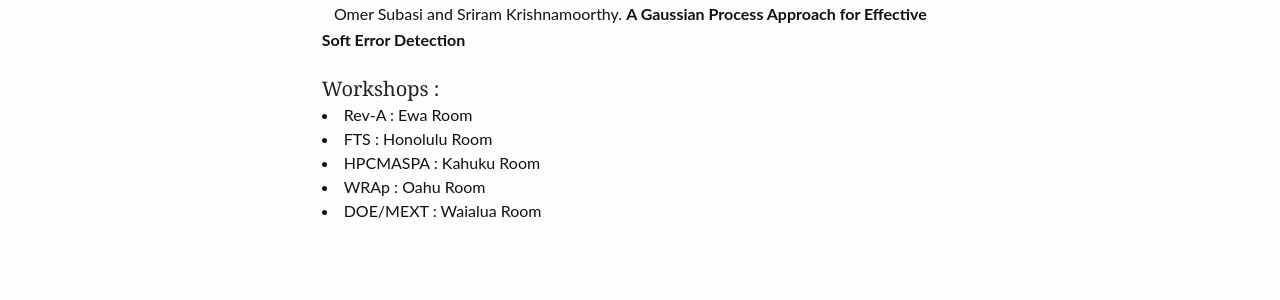
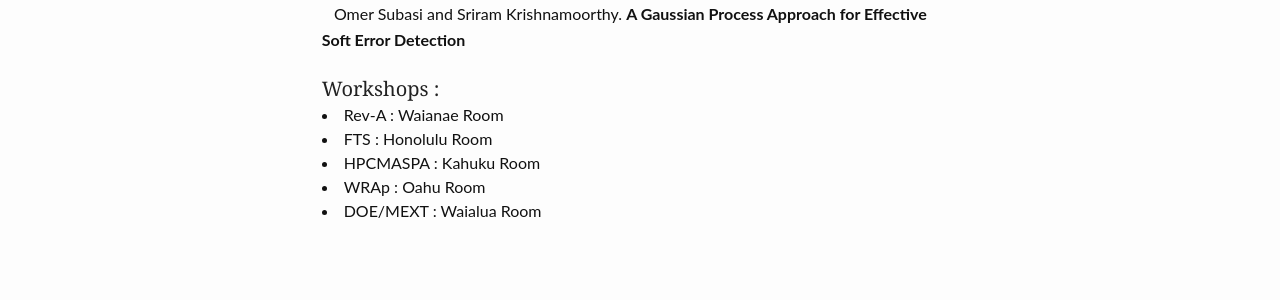
Before and after one commit to cluster17/cluster17.github.io, a Jekyll site: the page built from program/index.md, in a window 1280 px wide and 900 px high, scrolled down 8528 px. Shown: the part 273-573 px from the top of the window. Built offline with Jekyll 4.4.1, drawn with Linux system fonts in a browser that asks for light colours.

Commit message:
Workshop Rev-A room change

```diff
--- a/program/index.md
+++ b/program/index.md
@@ -469,7 +469,7 @@ to support new modes of usage.
 
 <h4>Workshops : </h4>
 
-<li> Rev-A : Ewa Room </li>
+<li> Rev-A : Waianae Room </li>
 <li> FTS : Honolulu Room </li>
 <li> HPCMASPA : Kahuku Room </li>
 <li> WRAp : Oahu Room </li>
```
